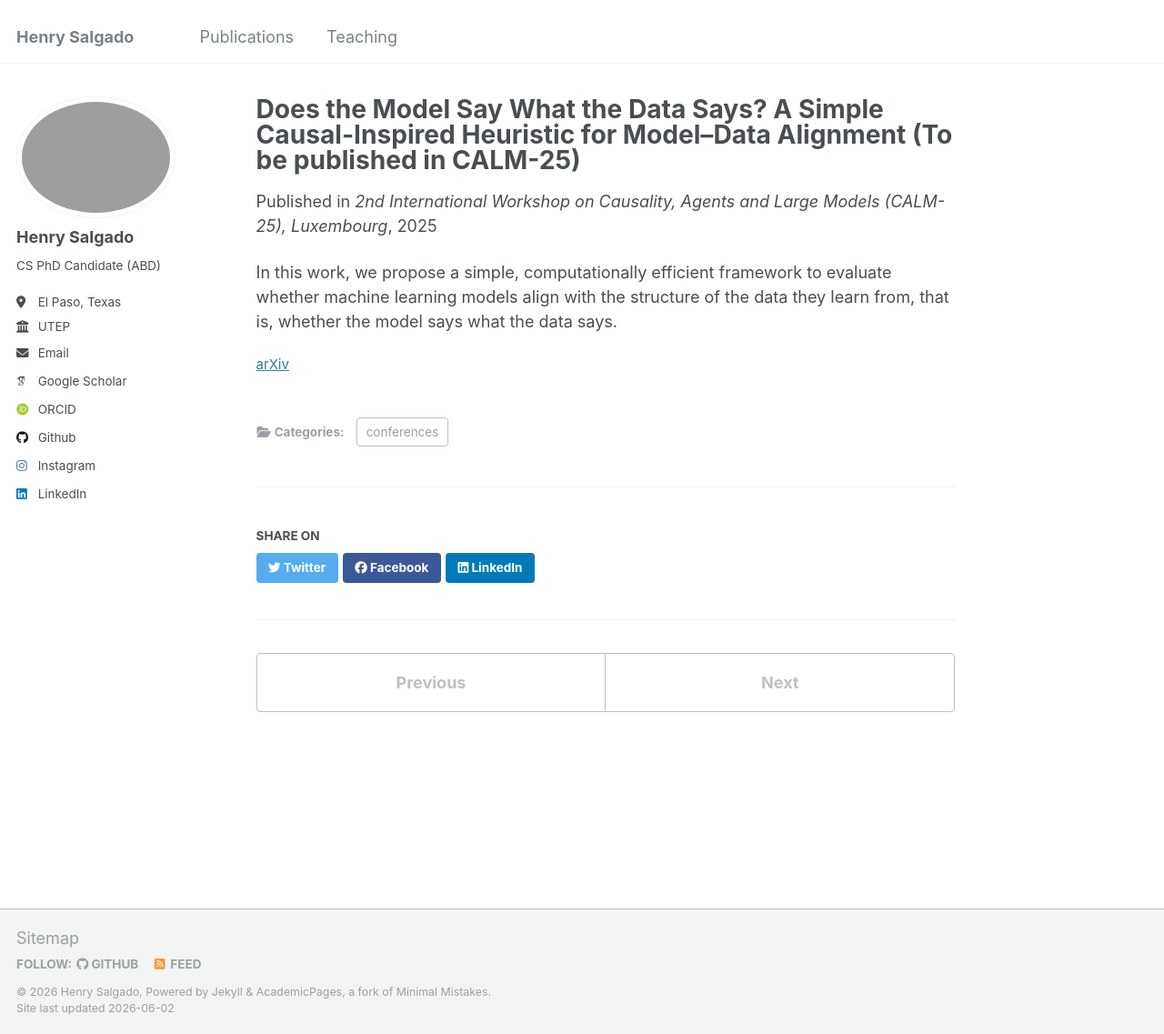
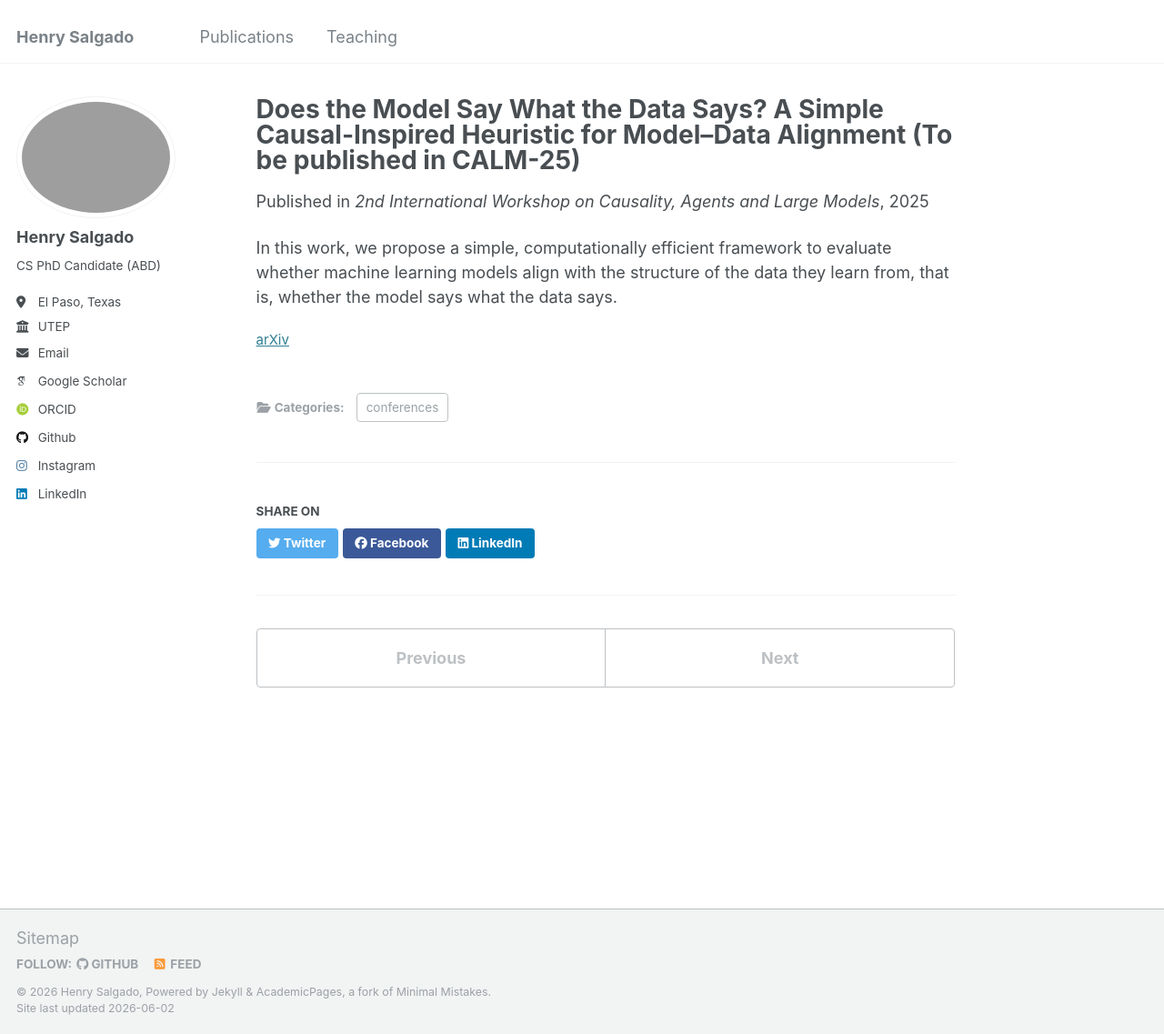
Before and after one commit to eigenhenry/eigenhenry.github.io, a Jekyll site: the page built from _publications/2025-10-25-calm-25-number-7.md, in a window 1280 px wide and 1137 px high. Shown: the whole window at 91% size. Built offline with Jekyll 4.4.1, drawn with Linux system fonts in a browser that asks for light colours; some web fonts are replaced.

Commit message:
Update venue details for CALM-25 publication

```diff
--- a/_publications/2025-10-25-calm-25-number-7.md
+++ b/_publications/2025-10-25-calm-25-number-7.md
@@ -4,7 +4,7 @@ collection: publications
 category: conferences
 date: 2025-10-25
 arxivurl: 'https://arxiv.org/abs/2511.21931'
-venue: "2nd International Workshop on Causality, Agents and Large Models (CALM-25), Luxembourg"
+venue: "2nd International Workshop on Causality, Agents and Large Models"
 citation: "Salgado, H., Kendall, M. R., & Ceberio, M. (2025, October - Accepted). *Does the Model Say What the Data Says? A Simple Causal-Inspired Heuristic for Model–Data Alignment.* Advances in Explainability, Agents, and Large Language Models. CALM 2024. Communications in Computer and Information Science)"
 ---
 In this work, we propose a simple, computationally efficient framework to evaluate whether machine learning models align with the structure of the data they learn from, that is, whether the model says what the data says.
```
